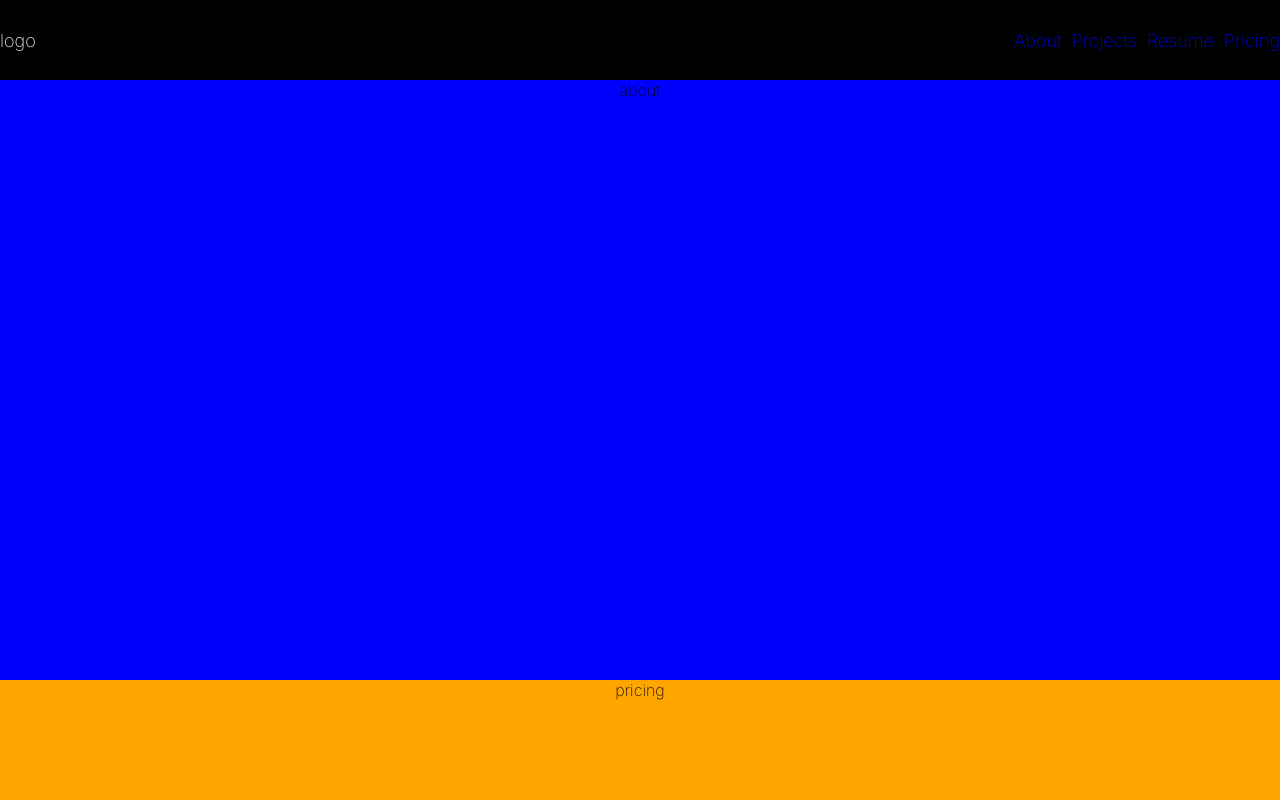
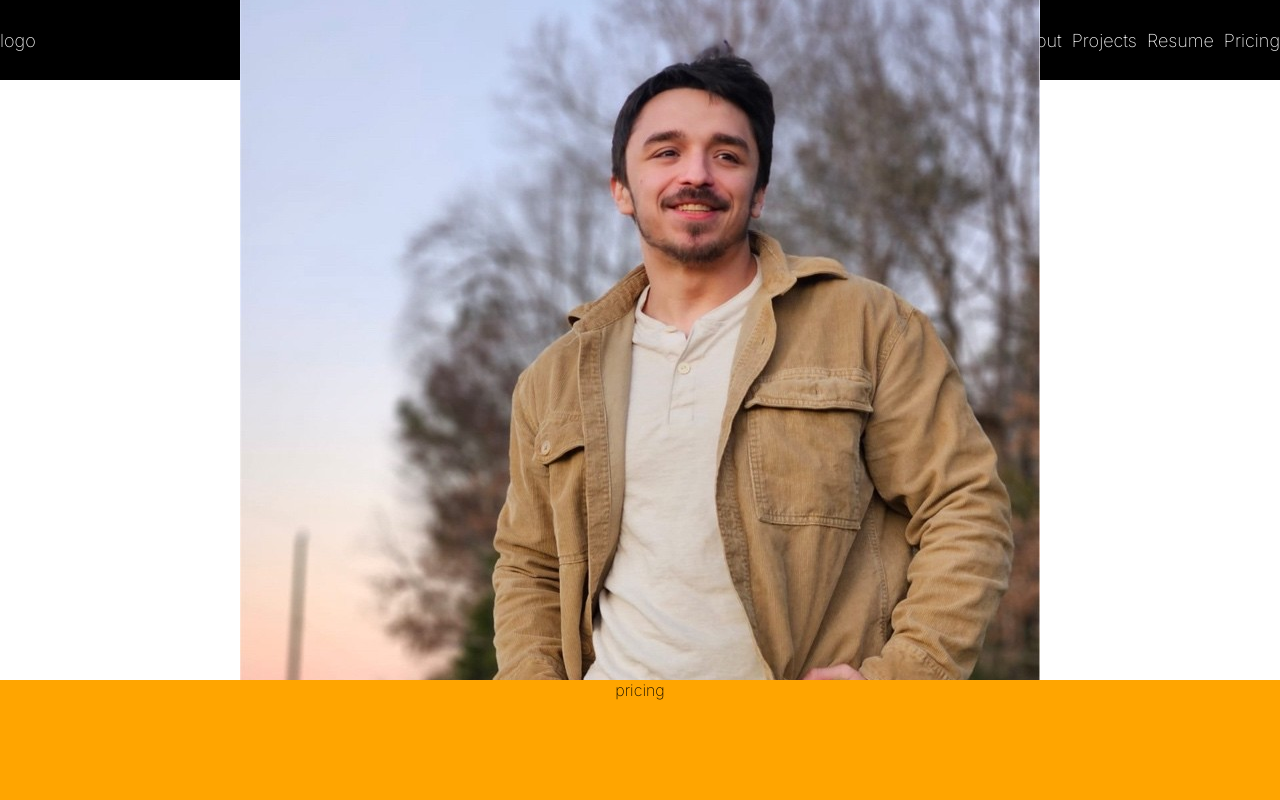
Before and after one commit to landaverdend/portfolio-site, a React (Vite) app: page / in a window 1280 px wide. Shown: the top 800 px of the page. Built offline with nearby package versions, Linux system fonts and the light colour scheme.

Commit message:
asdfasdfasdfsadf

```diff
--- a/src/components/navbar/navbar.css
+++ b/src/components/navbar/navbar.css
@@ -19,6 +19,7 @@
 
   a {
     text-decoration: none;
+    color: inherit;
   }
 
   a:hover {
--- a/src/views/resumeView/ResumeView.tsx
+++ b/src/views/resumeView/ResumeView.tsx
@@ -1,5 +1,6 @@
 import Navbar from '@/components/navbar/Navbar';
 import './resume-view.css';
+import me from '@assets/images/me.jpeg';
 
 function ProjectContainer() {
   return (
@@ -21,6 +22,7 @@ function AboutContainer() {
   return (
     <div id="about" className="about-container">
       about
+      <img src={me} />
     </div>
   );
 }
--- a/src/views/resumeView/resume-view.css
+++ b/src/views/resumeView/resume-view.css
@@ -10,11 +10,35 @@
 }
 
 .about-container {
-  background-color: blue;
+  /* background-color: blue; */
   height: 75vh;
+
+  display: flex;
+  flex-direction: column;
+  align-items: center;
+  justify-content: center;
+
+  img {
+    max-width: 80%;
+    max-height: 900px;
+    border-radius: 10px;
+    /* width: 300px; */
+    object-fit: cover;
+  }
 }
 
 .projects-container {
   background-color: red;
   height: 75vh;
 }
+
+/* Phones */
+@media (max-width: 576px) {
+
+  .about-container {
+
+    img {
+      border-radius: 1000px;
+    }
+  }
+}
```
Also changed, not shown: src/assets/images/me.jpeg (added).
